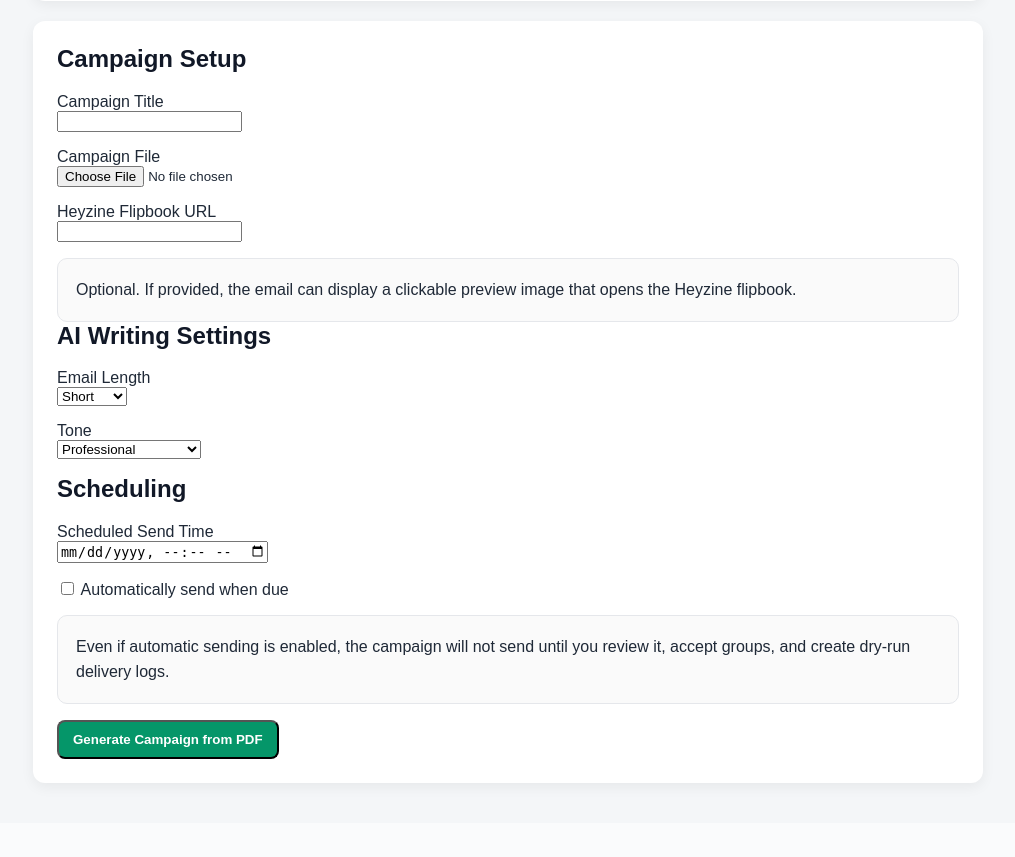
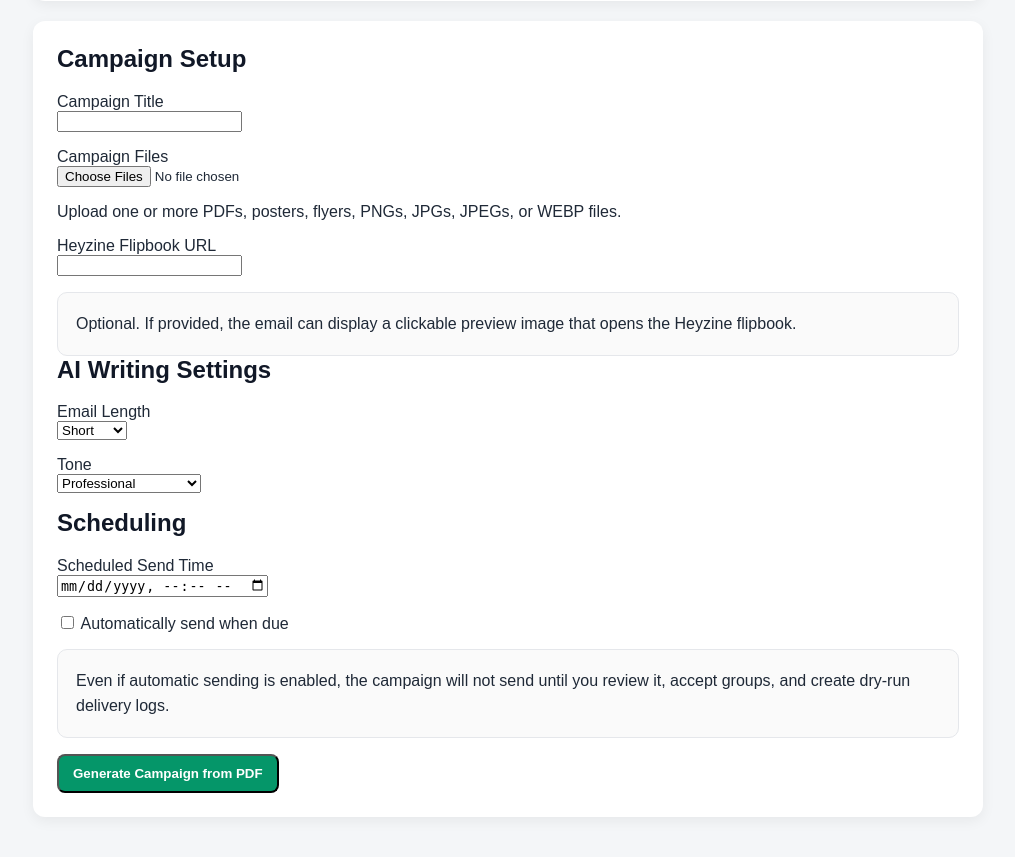
Before and after one commit to ai-lwcc/newsletter-agent, a Django app: page /campaigns/ai-create/ in a window 1280 px wide. Shown: the part 342-1199 px from the top of the page, without its empty margins (132-1147 px from the left). Before the commit the page ends 1130 px from the top, so only its background shows below. Run offline with Django 5.2, Linux system fonts and the light colour scheme; parts of the project's set-up code (start-up, migrations or seed data) failed here and were passed over.

Commit message:
add multiple file upload to AI campaign wizard

```diff
--- a/core/forms.py
+++ b/core/forms.py
@@ -15,6 +15,23 @@ TONE_CHOICES = [
 ]
 
 
+class MultipleFileInput(forms.ClearableFileInput):
+    allow_multiple_selected = True
+
+
+class MultipleFileField(forms.FileField):
+    def clean(self, data, initial=None):
+        single_file_clean = super().clean
+
+        if isinstance(data, (list, tuple)):
+            return [
+                single_file_clean(file, initial)
+                for file in data
+            ]
+
+        return single_file_clean(data, initial)
+
+
 class AICampaignCreateForm(forms.Form):
     title = forms.CharField(
         max_length=255,
@@ -22,14 +39,17 @@ class AICampaignCreateForm(forms.Form):
         help_text="Optional. If blank, AI will create a campaign title.",
     )
 
-    pdf_attachment = forms.FileField(
+    attachments = MultipleFileField(
         required=True,
-        widget=forms.ClearableFileInput(
+        widget=MultipleFileInput(
             attrs={
                 "accept": ".pdf,.png,.jpg,.jpeg,.webp",
             }
         ),
-        help_text="Upload a PDF, PNG, JPG, JPEG, or WEBP file.",
+        help_text=(
+            "Upload one or more PDFs, posters, flyers, PNGs, JPGs, JPEGs, "
+            "or WEBP files."
+        ),
     )
 
     email_length = forms.ChoiceField(
--- a/core/templates/core/ai_campaign_create.html
+++ b/core/templates/core/ai_campaign_create.html
@@ -49,11 +49,13 @@
                 {{ form.title }}
             </p>
 
-            <p>
-                <label for="{{ form.pdf_attachment.id_for_label }}">
-                    Campaign File
-                </label><br>
-                {{ form.pdf_attachment }}
+            <label for="{{ form.attachments.id_for_label }}">
+                Campaign Files
+            </label><br>
+            {{ form.attachments }}
+
+            <p class="help-text">
+                Upload one or more PDFs, posters, flyers, PNGs, JPGs, JPEGs, or WEBP files.
             </p>
 
             <p>
--- a/core/views.py
+++ b/core/views.py
@@ -14,7 +14,7 @@ from .campaign_send_service import (
 from .dry_run_service import create_campaign_dry_run_logs
 from .email_service import send_campaign_test_email
 from .forms import AICampaignCreateForm
-from .models import Campaign, DeliveryLog, Group
+from .models import Campaign, CampaignAttachment, DeliveryLog, Group
 from .recipient_service import get_campaign_recipients
 from .retry_service import retry_failed_campaign_emails
 from .schedule_status_service import get_campaign_schedule_status
@@ -242,6 +242,22 @@ def ai_campaign_create(request):
         form = AICampaignCreateForm(request.POST, request.FILES)
 
         if form.is_valid():
+            uploaded_files = request.FILES.getlist("attachments")
+
+            if not uploaded_files:
+                messages.error(
+                    request,
+                    "Please upload at least one campaign file.",
+                )
+
+                return render(
+                    request,
+                    "core/ai_campaign_create.html",
+                    {
+                        "form": form,
+                    },
+                )
+
             title = form.cleaned_data.get("title") or "AI Generated Campaign"
 
             scheduled_send_time = form.cleaned_data.get("scheduled_send_time")
@@ -255,13 +271,15 @@ def ai_campaign_create(request):
             if scheduled_send_time and automatically_send_when_due:
                 campaign_status = Campaign.STATUS_SCHEDULED
 
+            first_file = uploaded_files[0]
+
             campaign = Campaign.objects.create(
                 title=title,
                 email_subject="",
                 email_body="",
                 email_body_zh="",
                 whatsapp_message="",
-                pdf_attachment=form.cleaned_data["pdf_attachment"],
+                pdf_attachment=first_file,
                 scheduled_send_time=scheduled_send_time,
                 automatically_send_when_due=automatically_send_when_due,
                 status=campaign_status,
@@ -270,6 +288,12 @@ def ai_campaign_create(request):
                 tone=form.cleaned_data["tone"],
                 heyzine_url=form.cleaned_data.get("heyzine_url", ""),
             )
+
+            for uploaded_file in uploaded_files:
+                CampaignAttachment.objects.create(
+                    campaign=campaign,
+                    file=uploaded_file,
+                )
 
             generate_pdf_cover_image(campaign)
             generate_campaign_ai_draft_task.delay(campaign.id)
```
Also changed, not shown: tests/test_ai_campaign_create.py (+2 -2 lines).
